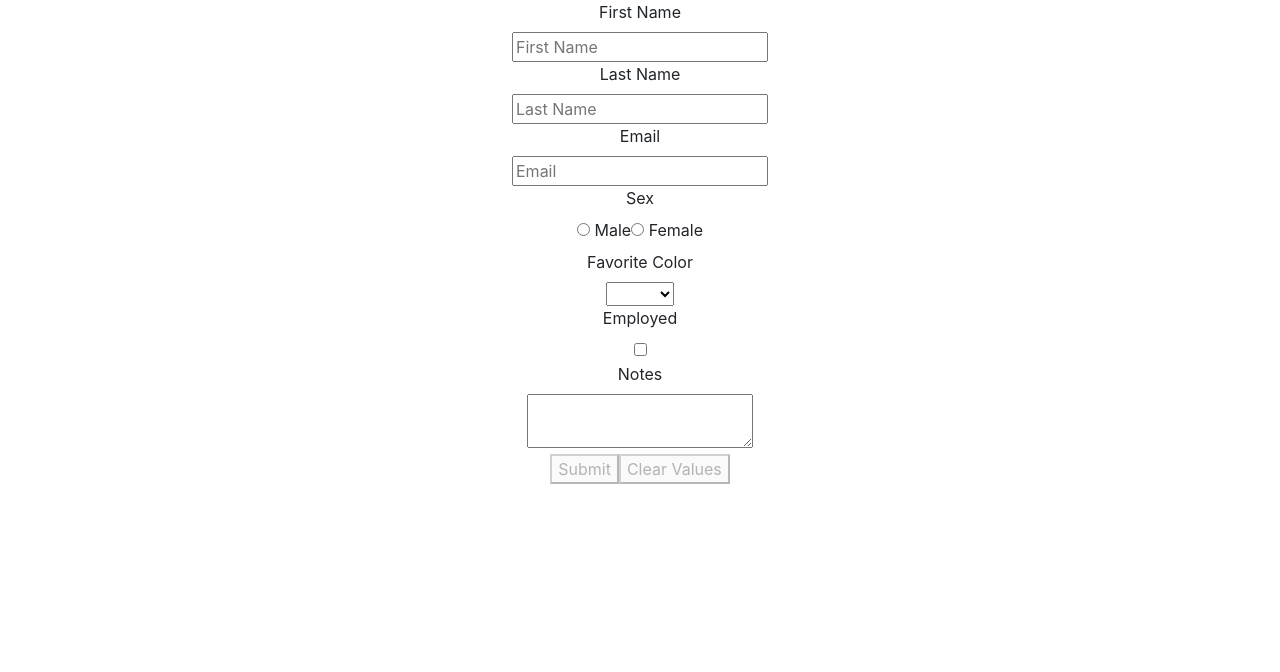
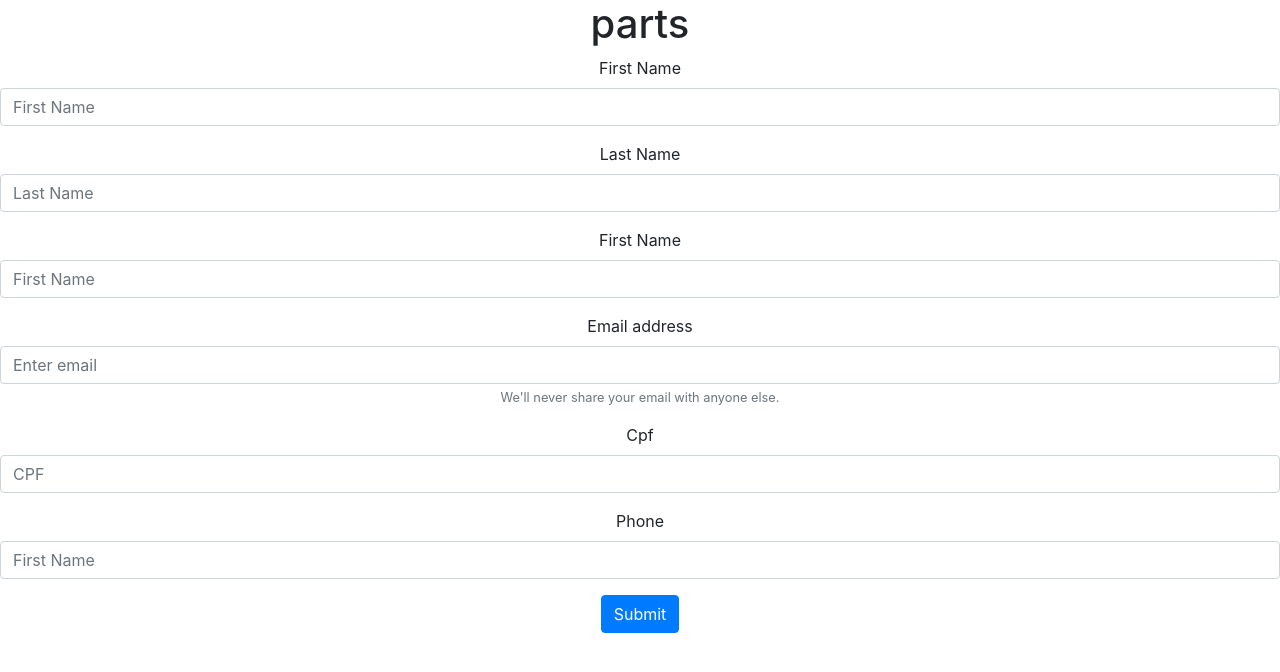
Before and after one commit to ypedroo/contracts, a React (Create React App) app: page /parts in a window 1280 px wide. Shown: the top 672 px of the page. Built offline with nearby package versions, Linux system fonts and the light colour scheme.

Commit message:
adding model to the part form

```diff
--- a/package.json
+++ b/package.json
@@ -13,8 +13,6 @@
     "react-scripts": "3.1.2",
     "redux": "^4.0.4",
     "redux-devtools": "^3.5.0",
-    "redux-form": "^8.2.6",
-    "redux-forms": "^1.0.0-3",
     "semantic-ui-react": "^0.88.1"
   },
   "scripts": {
--- a/src/components/Part/PartForm.js
+++ b/src/components/Part/PartForm.js
@@ -1,106 +1,48 @@
-import React from 'react'
-import { Field, reduxForm } from 'redux-form'
+import React, { Component } from 'react';
+import { Button, Form } from 'react-bootstrap';
 
-const SimpleForm = props => {
-    const { handleSubmit, pristine, reset, submitting } = props
-    return (
-        <form onSubmit={handleSubmit}>
-            <div>
-                <label>First Name</label>
-                <div>
-                    <Field
-                        name="firstName"
-                        component="input"
-                        type="text"
-                        placeholder="First Name"
-                    />
-                </div>
-            </div>
-            <div>
-                <label>Last Name</label>
-                <div>
-                    <Field
-                        name="lastName"
-                        component="input"
-                        type="text"
-                        placeholder="Last Name"
-                    />
-                </div>
-            </div>
-            <div>
-                <label>Email</label>
-                <div>
-                    <Field
-                        name="email"
-                        component="input"
-                        type="email"
-                        placeholder="Email"
-                    />
-                </div>
-            </div>
-            <div>
-                <label>Sex</label>
-                <div>
-                    <label>
-                        <Field
-                            name="sex"
-                            component="input"
-                            type="radio"
-                            value="male"
-                        />{' '}
-                        Male
-            </label>
-                    <label>
-                        <Field
-                            name="sex"
-                            component="input"
-                            type="radio"
-                            value="female"
-                        />{' '}
-                        Female
-            </label>
-                </div>
-            </div>
-            <div>
-                <label>Favorite Color</label>
-                <div>
-                    <Field name="favoriteColor" component="select">
-                        <option />
-                        <option value="ff0000">Red</option>
-                        <option value="00ff00">Green</option>
-                        <option value="0000ff">Blue</option>
-                    </Field>
-                </div>
-            </div>
-            <div>
-                <label htmlFor="employed">Employed</label>
-                <div>
-                    <Field
-                        name="employed"
-                        id="employed"
-                        component="input"
-                        type="checkbox"
-                    />
-                </div>
-            </div>
-            <div>
-                <label>Notes</label>
-                <div>
-                    <Field name="notes" component="textarea" />
-                </div>
-            </div>
-            <div>
-                <button type="submit" disabled={pristine || submitting}>
+
+// import { Container } from './styles';
+
+///TODO ADICIONAR VALIDAÇAO DE CONFIRMAÇÃO
+export default class Part extends Component {
+    render() {
+        return <div>
+            <h1> parts </h1>
+            <Form>
+                <Form.Group controlId="formBasicText">
+                    <Form.Label>First Name</Form.Label>
+                    <Form.Control type="text" placeholder="First Name" />
+                </Form.Group>
+                <Form.Group controlId="formBasicText">
+                    <Form.Label>Last Name</Form.Label>
+                    <Form.Control type="text" placeholder="Last Name" />
+                </Form.Group>
+                <Form.Group controlId="formBasicText">
+                    <Form.Label>First Name</Form.Label>
+                    <Form.Control type="text" placeholder="First Name" />
+                </Form.Group>
+                <Form.Group controlId="formBasicEmail">
+                    <Form.Label>Email address</Form.Label>
+                    <Form.Control type="email" placeholder="Enter email" />
+                    <Form.Text className="text-muted">
+                        We'll never share your email with anyone else.
+                </Form.Text>
+                </Form.Group>
+                <Form.Group controlId="formBasicText">
+                    <Form.Label>Cpf</Form.Label>
+                    <Form.Control type="text" placeholder="CPF" />
+                </Form.Group>
+                <Form.Group controlId="formBasicText">
+                    <Form.Label>Phone</Form.Label>
+                    <Form.Control type="text" placeholder="First Name" />
+                </Form.Group>
+
+                <Button variant="primary" type="submit">
+
                     Submit
-        </button>
-                <button type="button" disabled={pristine || submitting} onClick={reset}>
-                    Clear Values
-        </button>
-            </div>
-        </form>
-    )
+                </Button>
+            </Form>
+        </div>;
+    }
 }
-
-export default reduxForm({
-    form: 'simple' // a unique identifier for this form
-})(SimpleForm)
```
Also changed, not shown: 1 other file (tests, documents, lock files or other folders).
